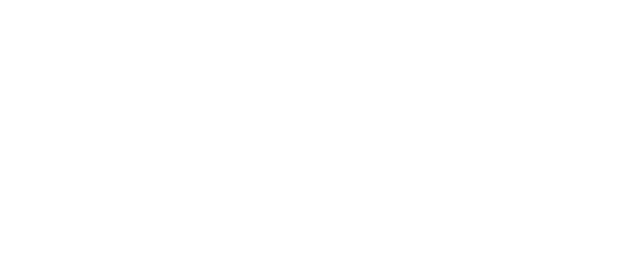
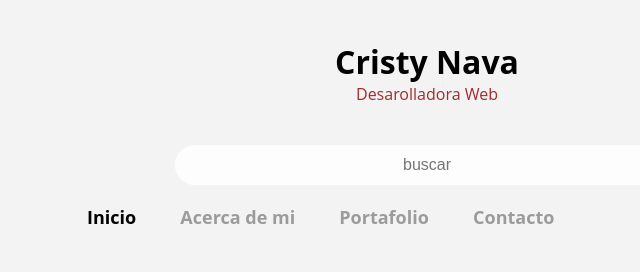
Before and after one commit to CristinaNava/portfolio-, a plain HTML site: page index.html in a window 1280 px wide. Shown: the whole page, without its empty margins (213-853 px from the left). Drawn offline with Linux system fonts and the light colour scheme.

Commit message:
primer cambio css

```diff
--- /dev/null
+++ b/estilos.css
@@ -0,0 +1,66 @@
+*{
+    margin: 0;
+    padding: 0;
+    box-sizing: border-box;
+}
+
+body{
+    background: #f3f3f3;
+    font-family: 'Open Sans', sans-serif;
+}
+
+a{
+    text-decoration: none;
+}
+
+.contenedor{
+    width: 90%;
+    max-width: 800px;
+    margin: auto;
+}
+
+header{
+    padding: 40px;
+}
+
+header .logo{
+    text-align: center;
+    margin-bottom: 40px;
+}
+
+header .logo p{
+    color: brown;
+}
+
+header form{
+    width: 100%;
+    display: flex;
+    justify-content: center;
+    margin-bottom: 20px;
+}
+
+header .barraBusqueda{
+    width: 70%;
+    height: 40px;
+    line-height: 40px;
+    background: rgb(253, 253, 253);
+    padding: 0 20px;
+    border-radius: 100px;
+    border: none;
+    text-align: center;
+    font-size: 16px;
+    color: brown;
+}
+
+header .categorias a{
+    color: #9B9B9B;
+    margin: 10px 20px;
+    font-size: 18px;
+    font-weight: 700;
+    text-align: center;
+
+}
+
+header .categorias a.activo{
+    color: black;
+}
--- a/index.html
+++ b/index.html
@@ -2,8 +2,27 @@
 <html>
   <head>
     <meta charset="uft-8"/>
-    <title>Hola soy Cristina Nava Rubio</title>
+    <link rel="stylesheet" href="estilos.css"/>
+
+    <title>Portafolio Cristina Nava Rubio</title>
   </head>
   <body>
+    <div class="contenedor">
+      <header>
+        <div class="logo">
+          <h1>Cristy Nava</h1>
+          <p>Desarolladora Web</p>
+      </div>
+      <form action="">
+        <input type="text" class="barraBusqueda" id="barraBusqueda" placeholder="buscar">
+      </form>
+      <div class="categorias" id="categorias">
+        <a href="#" class="activo">Inicio</a>
+        <a href="#">Acerca de mi</a>
+        <a href="#">Portafolio</a>
+        <a href="#">Contacto</a>
+      </div>
+    </header>
+    </div>
   </body>
 </html>
```
